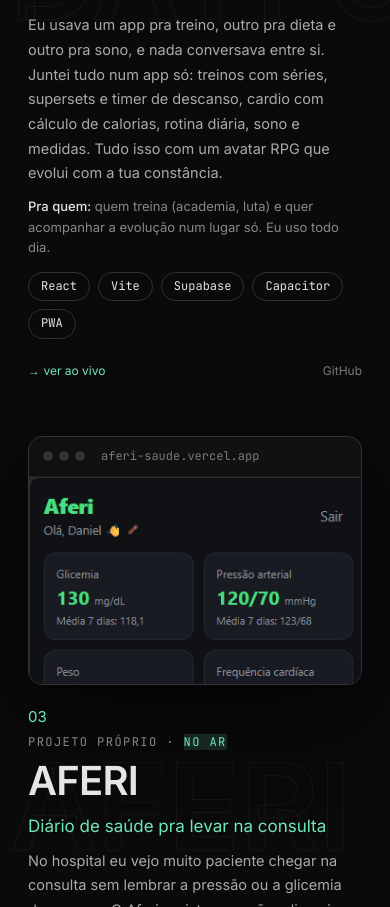
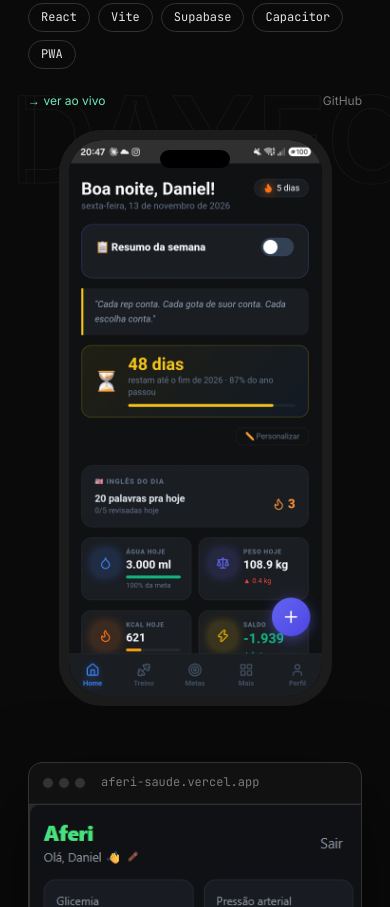
Before and after one commit to daniel-mscs/portfolio, a React (Vite) app: page / in a window 390 px wide. Shown: the part 4702-5609 px from the top of the page. Built offline with nearby package versions, Linux system fonts and the light colour scheme.

Commit message:
feat: print mobile do dayforge no mockup de celular

```diff
--- a/src/components/Projects.jsx
+++ b/src/components/Projects.jsx
@@ -12,6 +12,7 @@ import yasmim from '../assets/yasmim.png'
 import aferi from '../assets/aferi.png'
 import terrazzo from '../assets/terrazzo.png'
 import imperial from '../assets/imperial.png'
+import dayforgeMobile from '../assets/dayforge-mobile.png'
 
 const PROJECTS = [
   {
@@ -36,6 +37,7 @@ const PROJECTS = [
     forWho: 'quem treina (academia, luta) e quer acompanhar a evolução num lugar só. Eu uso todo dia.',
     tags: ['React', 'Vite', 'Supabase', 'Capacitor', 'PWA'],
     image: dayforge,
+    mobile: dayforgeMobile,
     live: 'https://dayforge-web.vercel.app',
     code: 'https://github.com/daniel-mscs/dayforge',
     domain: 'dayforge-web.vercel.app',
```
